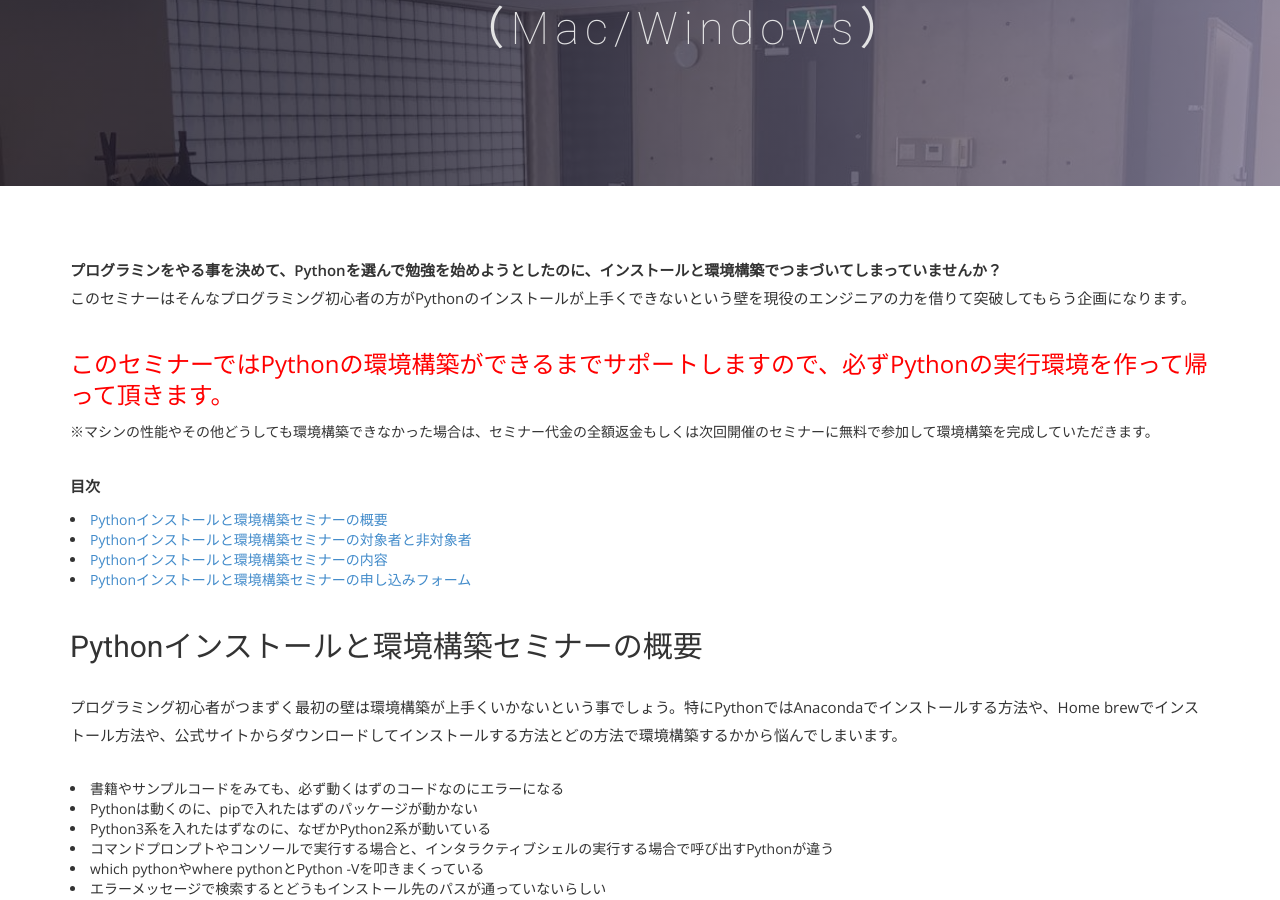
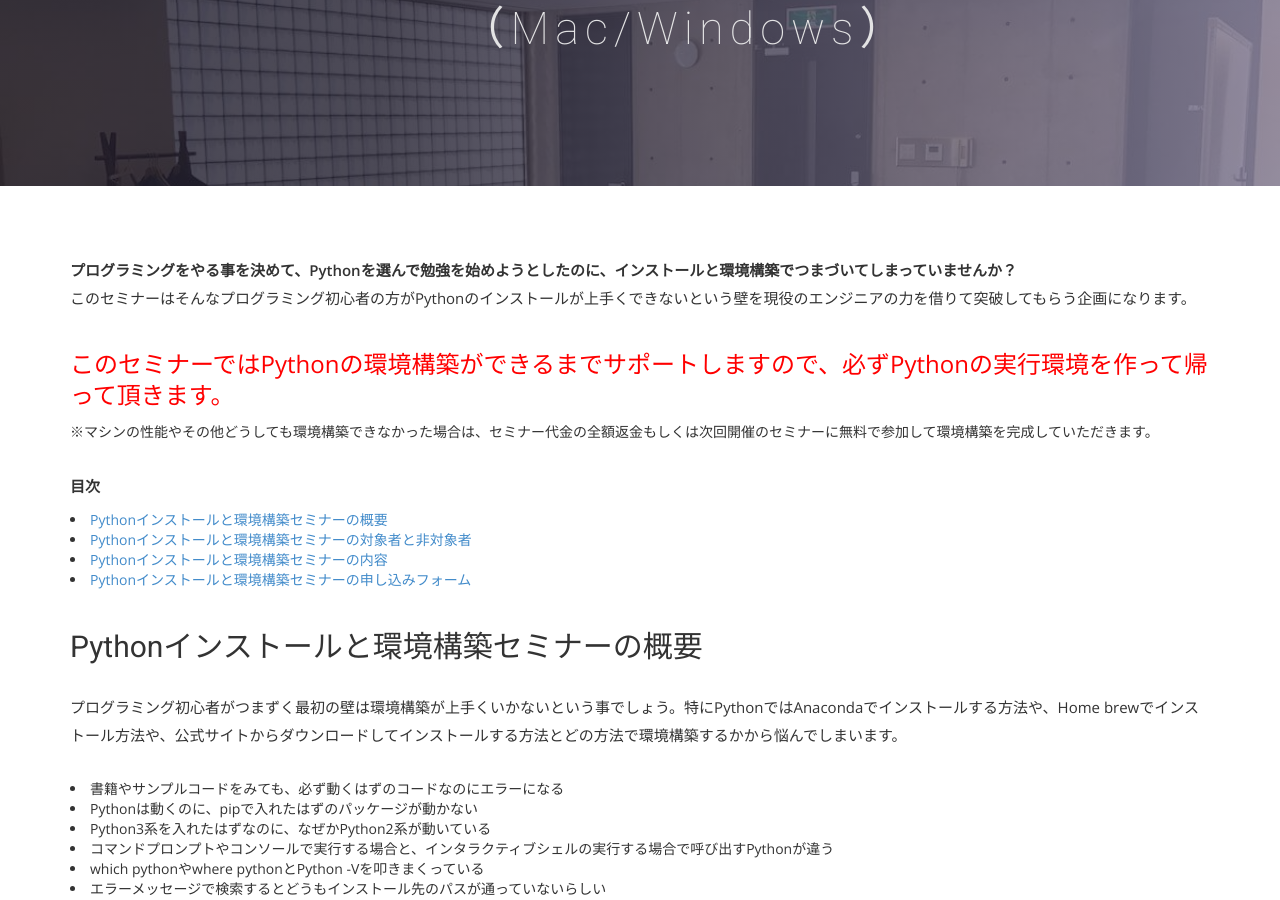
Before and after one commit to hommachi-open-source-lab/hommachi-open-source-lab.github.io, a Jekyll site: the page built from contents/study/buld_python_env.html, in a window 1280 px wide and 900 px high, scrolled down 335 px. Built offline with Jekyll 4.4.1, drawn with Linux system fonts in a browser that asks for light colours; nearby versions of some CDN libraries; some web fonts are replaced; library files that are not in the unit come from our copies.

Commit message:
テキスト修正

```diff
--- a/contents/study/buld_python_env.html
+++ b/contents/study/buld_python_env.html
@@ -1,7 +1,7 @@
 ---
 layout: page
 title: 【環境構築できるまでサポート！】Pythonインストールと環境構築セミナー（mac/windows）/本町オープンソースラボ -大阪でのIT勉強会多数開催！大阪本町のエンジニア向けコミュニティスペース-
-description: IT勉強会に参加したことが無い初心者エンジニアが勉強会に参加するメリットや注意することを紹介します。これでIT勉強会に楽しく参加しよう！
+description: プログラミング初心者がPythonのインストールと環境構築をできるようになるセミナーの案内です。
 permalink: /contents/study/buld_python_env/
 ---
 
@@ -21,7 +21,7 @@ permalink: /contents/study/buld_python_env/
 <!-- User Section Start -->
 <section id="contact-form">
   <div class="container">
-  <p><b>プログラミンをやる事を決めて、Pythonを選んで勉強を始めようとしたのに、インストールと環境構築でつまづいてしまっていませんか？</b>
+  <p><b>プログラミングをやる事を決めて、Pythonを選んで勉強を始めようとしたのに、インストールと環境構築でつまづいてしまっていませんか？</b>
     <br>このセミナーはそんなプログラミング初心者の方がPythonのインストールが上手くできないという壁を現役のエンジニアの力を借りて突破してもらう企画になります。
     <br><br>
     <p><font size="5" color="red">このセミナーではPythonの環境構築ができるまでサポートしますので、必ずPythonの実行環境を作って帰って頂きます。</font></p>
```
